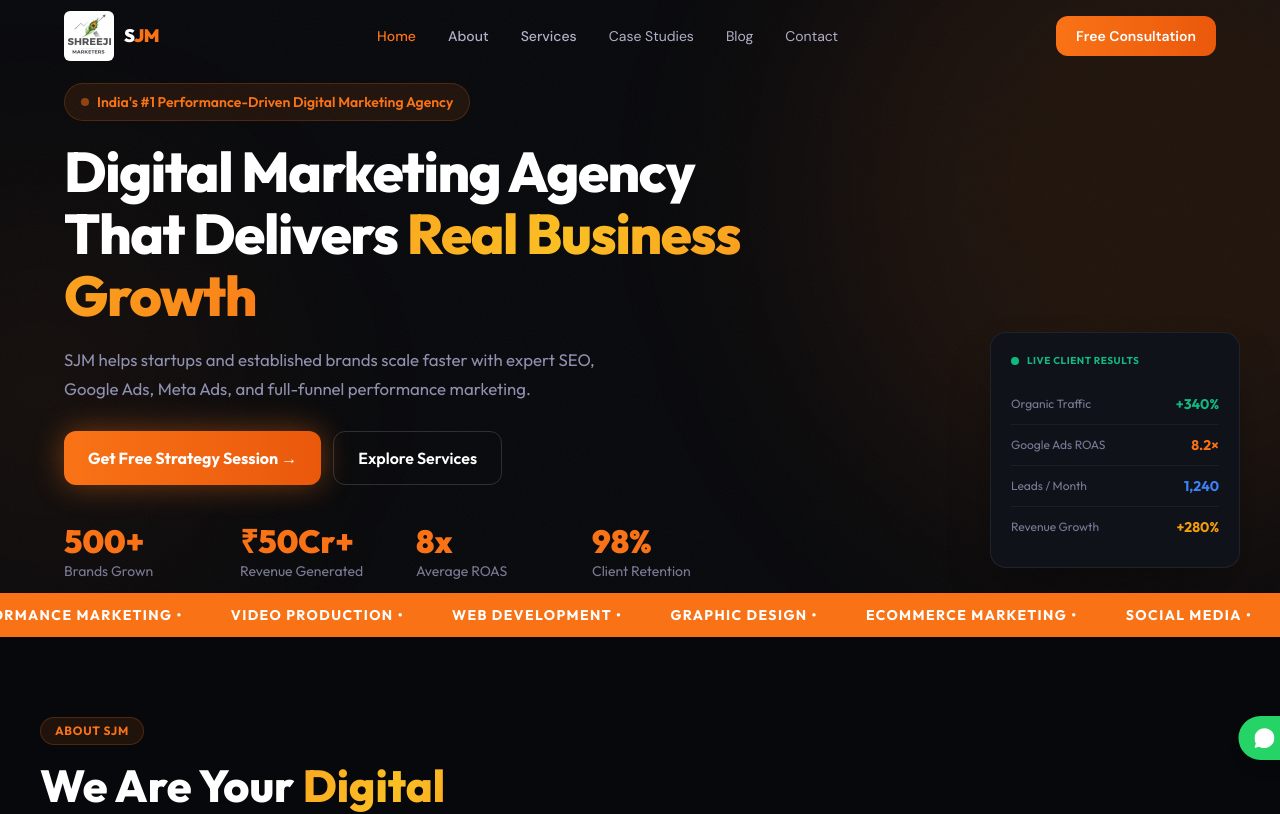
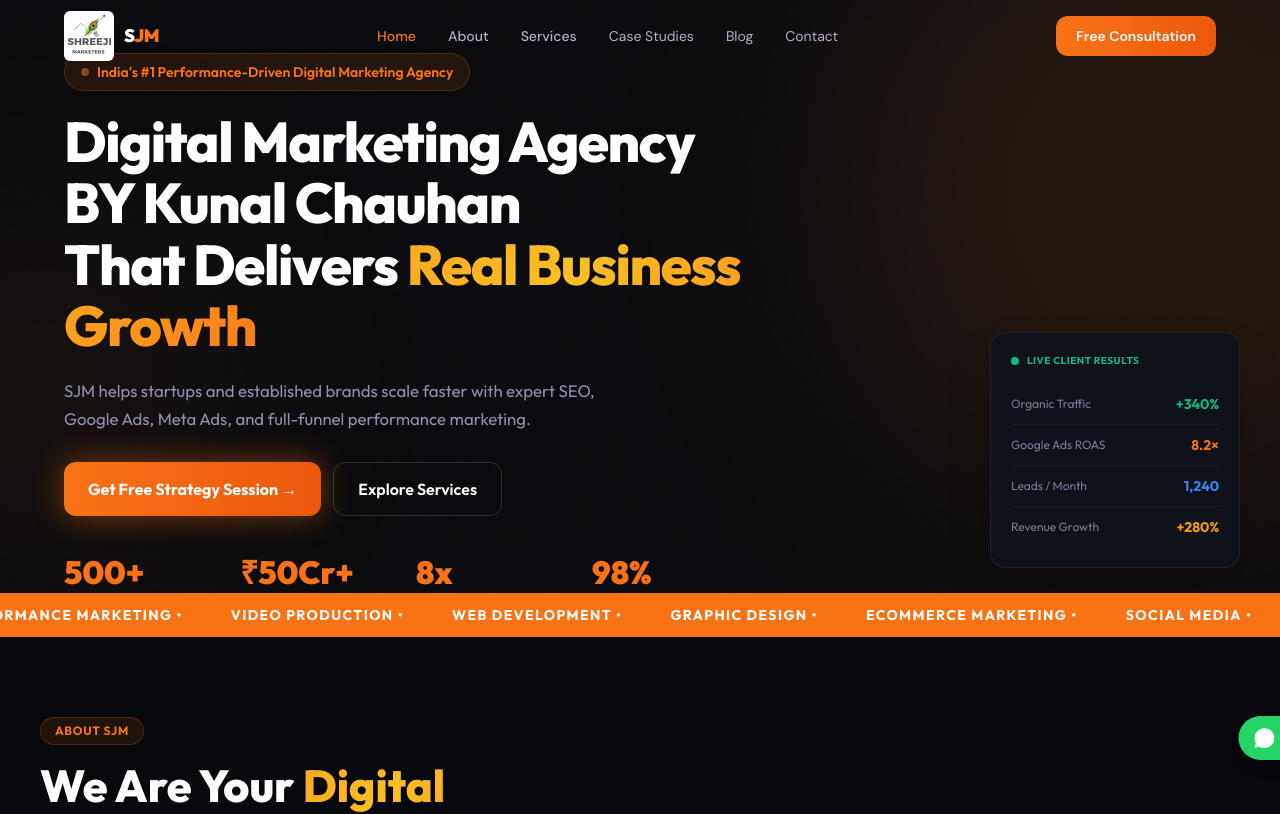
Before and after one commit to Kunalchauhan0608/KC-Project, a Next.js app: page / in a window 1280 px wide. Shown: the top 814 px of the page. Built offline with nearby package versions, Linux system fonts and the light colour scheme.

Commit message:
banner name changes

```diff
--- a/app/page.tsx
+++ b/app/page.tsx
@@ -111,7 +111,7 @@
 
             {/* H1 */}
             <h1 className="font-[Outfit] font-extrabold text-[clamp(1.9rem,6vw,3.5rem)] leading-[1.1] tracking-tight text-white mb-4 sm:mb-5 animate-fade-up">
-              Digital Marketing Agency
+              Digital Marketing Agency BY Kunal Chauhan
               <br />
               That Delivers{" "}
               <span className="grad-text">Real Business Growth</span>
```
